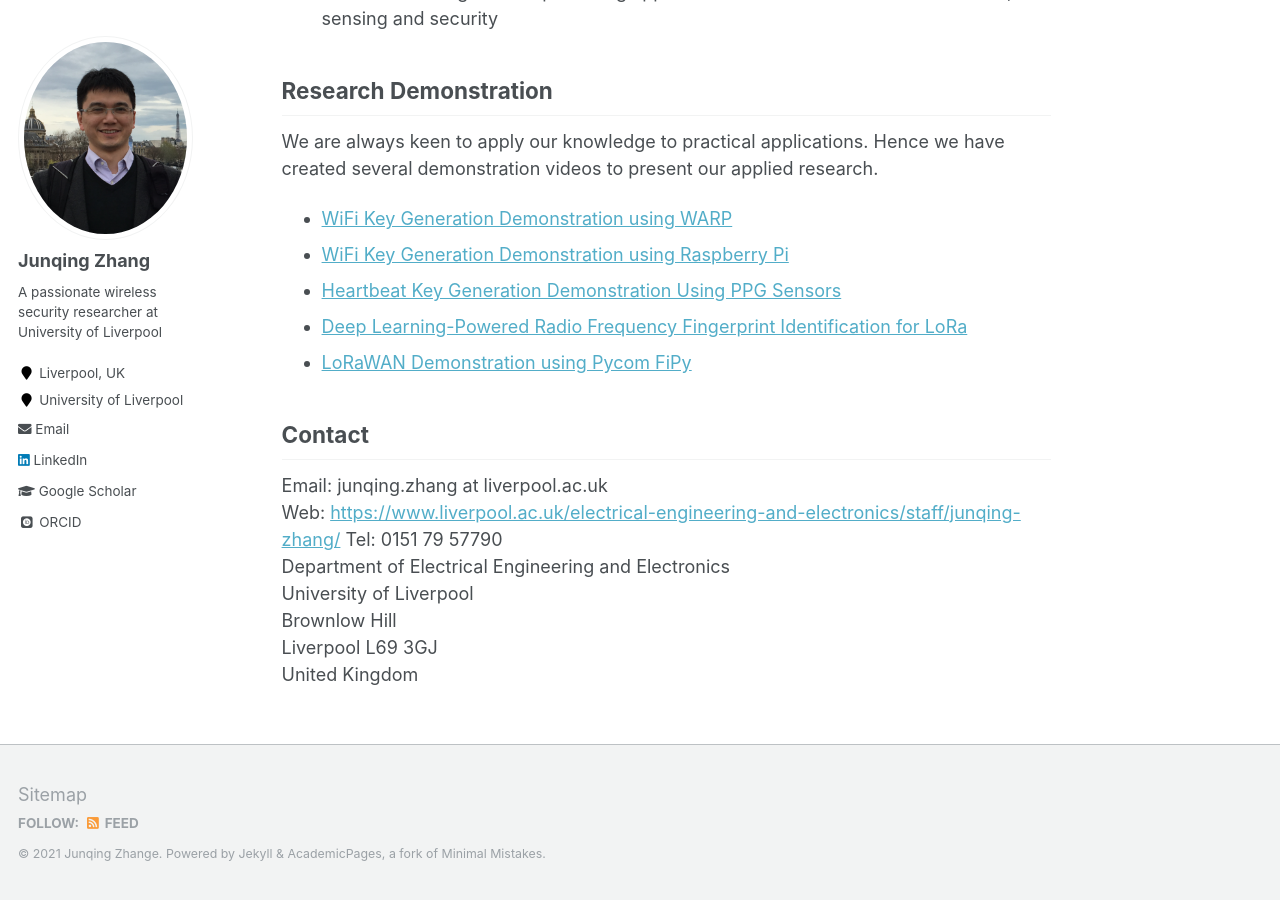
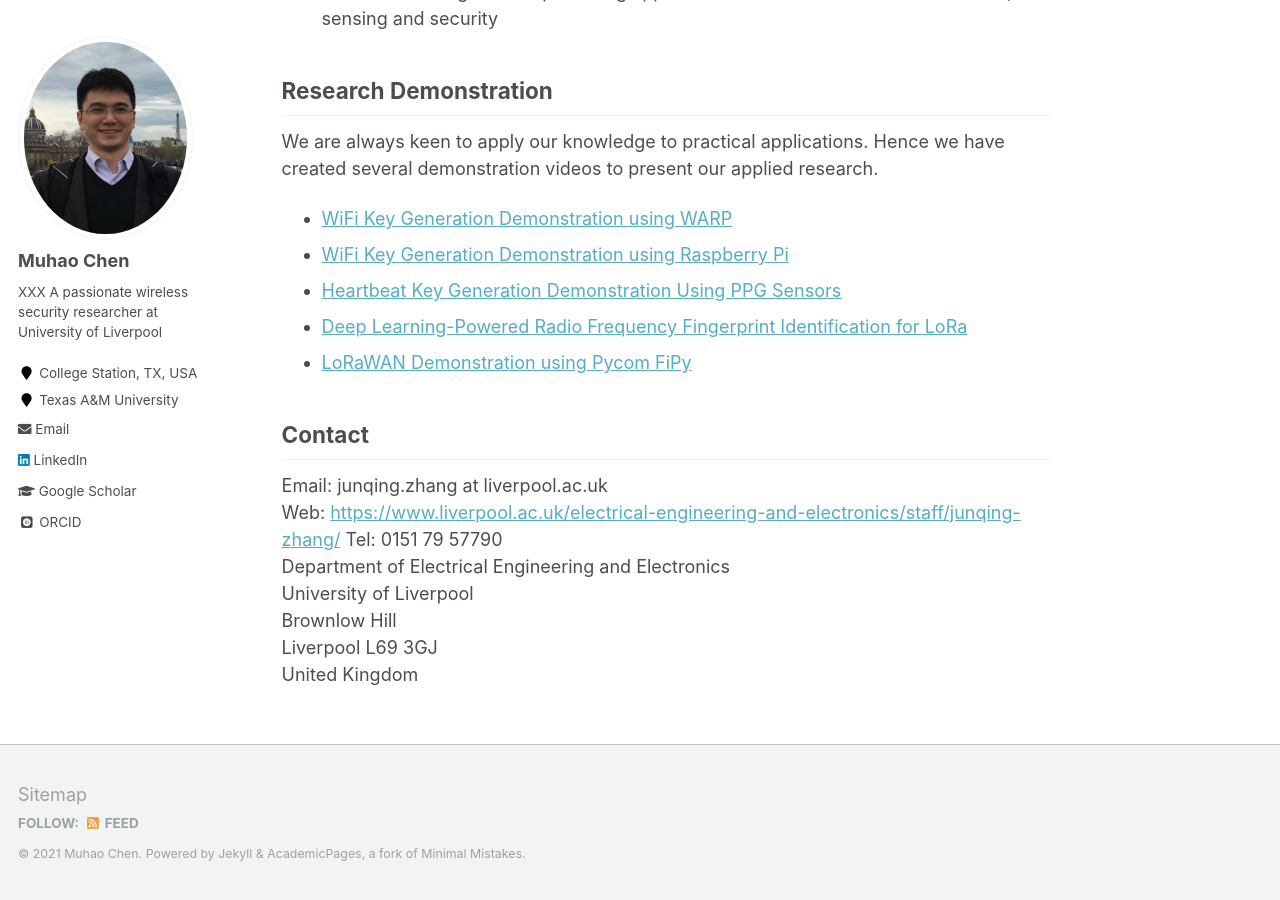
Before and after one commit to Muhao-Chen/muhao-chen.github.io, a Jekyll site: the page built from _pages/about.md, in a window 1280 px wide and 900 px high, scrolled down 1918 px. Built offline with Jekyll 4.4.1, drawn with Linux system fonts in a browser that asks for light colours; some web fonts are replaced; some of the changed text lies outside the part shown.

Commit message:
Update _config.yml

```diff
--- a/_config.yml
+++ b/_config.yml
@@ -7,13 +7,13 @@
 
 # Site Settings
 locale                   : "en-US"
-title                   : "Junqing Zhang"
+title                   : "Muhao Chen"
 title_separator          : "-"
-name                     : &name "Junqing Zhange"
+name                     : &name "Muhao Chen"
 description              : &description "A passionate wireless security researcher"
-url                      : https://junqing-zhang.github.io # the base hostname & protocol for your site e.g. "https://mmistakes.github.io"
+url                      : https://muhao-chen.github.io # the base hostname & protocol for your site e.g. "https://mmistakes.github.io"
 baseurl                  : "" # the subpath of your site, e.g. "/blog"
-repository               : "junqing-zhang/junqing-zhang.github.io"
+repository               : "Muhao-Chen/muhao-chen.github.io"
 teaser                   :  # filename of teaser fallback teaser image placed in /images/, .e.g. "500x300.png"
 breadcrumbs              : false # true, false (default)
 words_per_minute         : 160
@@ -82,15 +82,15 @@ google_analytics: UA-138327029-1
 
 # Site Author
 author:
-  name             : "Junqing Zhang"
+  name             : "Muhao Chen"
   avatar           : "profile.png"
-  bio              : "A passionate wireless security researcher at University of Liverpool"
-  location         : "Liverpool, UK"
-  employer         : "University of Liverpool"
+  bio              : "XXX A passionate wireless security researcher at University of Liverpool"
+  location         : "College Station, TX, USA"
+  employer         : "Texas A&M University"
   #pubmed           : "https://www.ncbi.nlm.nih.gov/pubmed/?term=john+snow"
-  googlescholar    : "https://scholar.google.com/citations?user=MIPbyQ0AAAAJ&hl=en"
-  email            : junqing.zhang@liverpool.ac.uk
-  #researchgate     :  # example: "https://www.researchgate.net/profile/yourprofile"
+  googlescholar    : "https://scholar.google.com/citations?user=2g3lz0AAAAAJ&hl=en&authuser=1"
+  email            : muhaochen@tamu.edu
+  researchgate     :  # example: "https://www.researchgate.net/profile/Muhao-Chen-2"
   uri              :
   bitbucket        :
   codepen          :
@@ -104,11 +104,11 @@ author:
   instagram        :
   impactstory      : #"https://profiles.impactstory.org/u/xxxx-xxxx-xxxx-xxxx"
   lastfm           :
-  linkedin         : "junqing-zhang-83040440/"
-  orcid            : "https://orcid.org/0000-0002-3502-2926"
+  linkedin         : "https://www.linkedin.com/in/muhao-chen-271b331ba/"
+  orcid            : "https://orcid.org/my-orcid?orcid=0000-0003-1812-6835"
   pinterest        :
   soundcloud       :
-  stackoverflow    : # http://stackoverflow.com/users/123456/username
+  # stackoverflow    : # http://stackoverflow.com/users/123456/username
   steam            :
   tumblr           :
   #twitter          : "replacethistwitterhandle"
```
